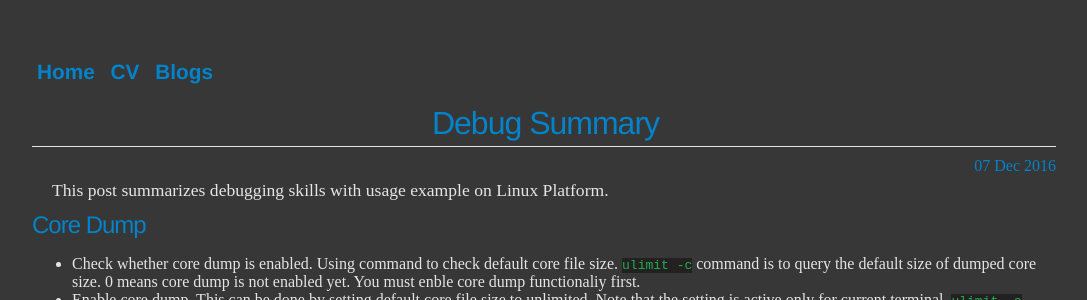
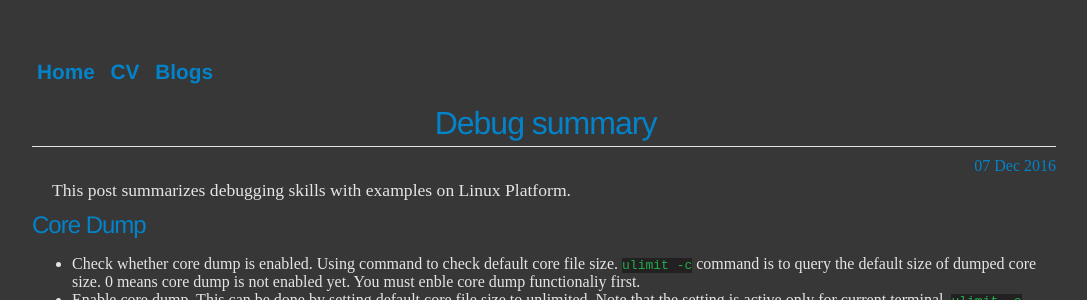
Before and after one commit to ychding11/ychding11.github.io, a Jekyll site: the page built from _posts/2015-03-12-Linux-Debug-summary.md, in a window 1280 px wide and 900 px high. Shown: the top 300 px of the window, without its empty margins (96-1183 px from the left). Built offline with Jekyll 4.4.1, drawn with Linux system fonts in a browser that asks for light colours; some of the changed text lies outside the part shown.

Commit message:
modify some word.

```diff
--- a/_posts/2015-03-12-Linux-Debug-summary.md
+++ b/_posts/2015-03-12-Linux-Debug-summary.md
@@ -1,10 +1,10 @@
 ---
 layout: post
-title: "Debug Summary"
+title: "Debug summary"
 date: 2016-12-7
 ---
 
-This post summarizes debugging skills with usage example on Linux Platform.
+This post summarizes debugging skills with examples on Linux Platform.
 
 ## Core Dump
 
```
Also changed, not shown: _posts/2015-04-10-Digital-Image-Processing.md (+1 -1 lines), _posts/2016-09-17-Python-Resources.md (+1 -1 lines), _posts/2017-04-19-papers-pbrt-v3.md (+1 -1 lines).
